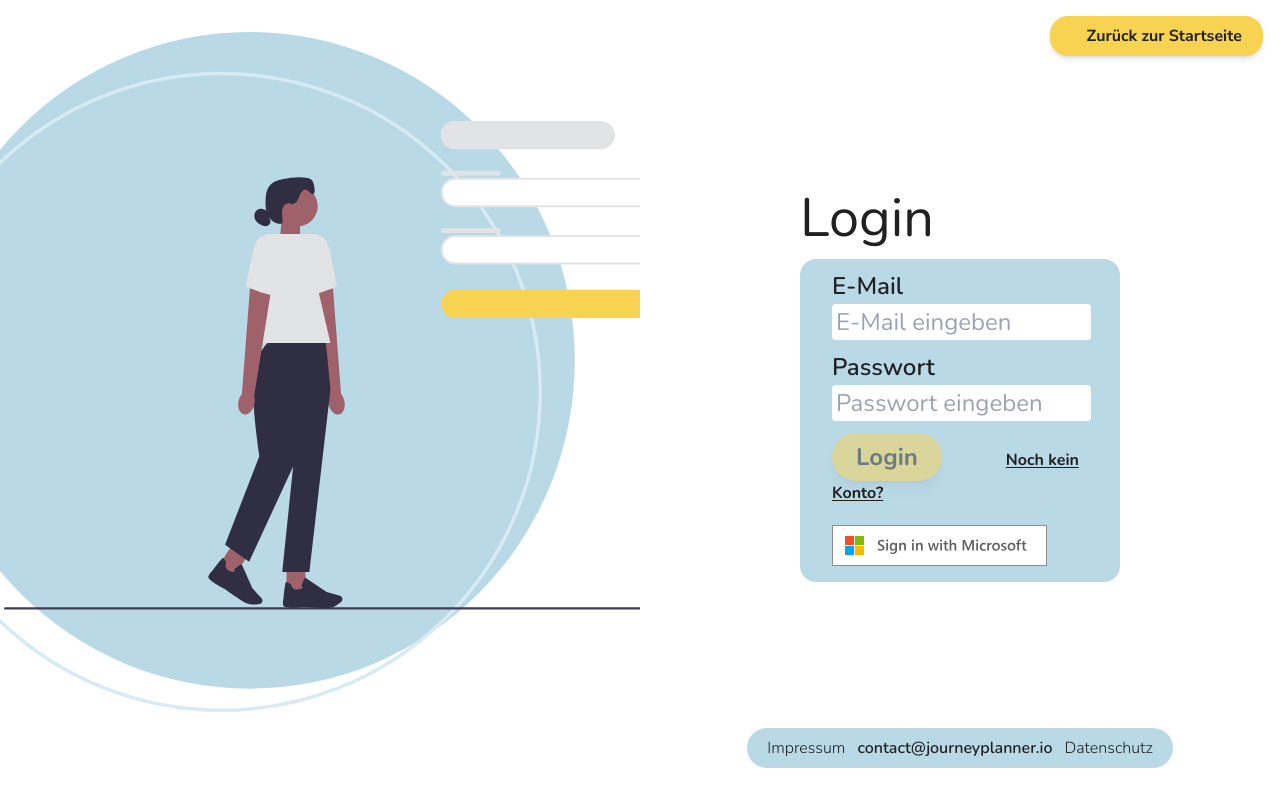
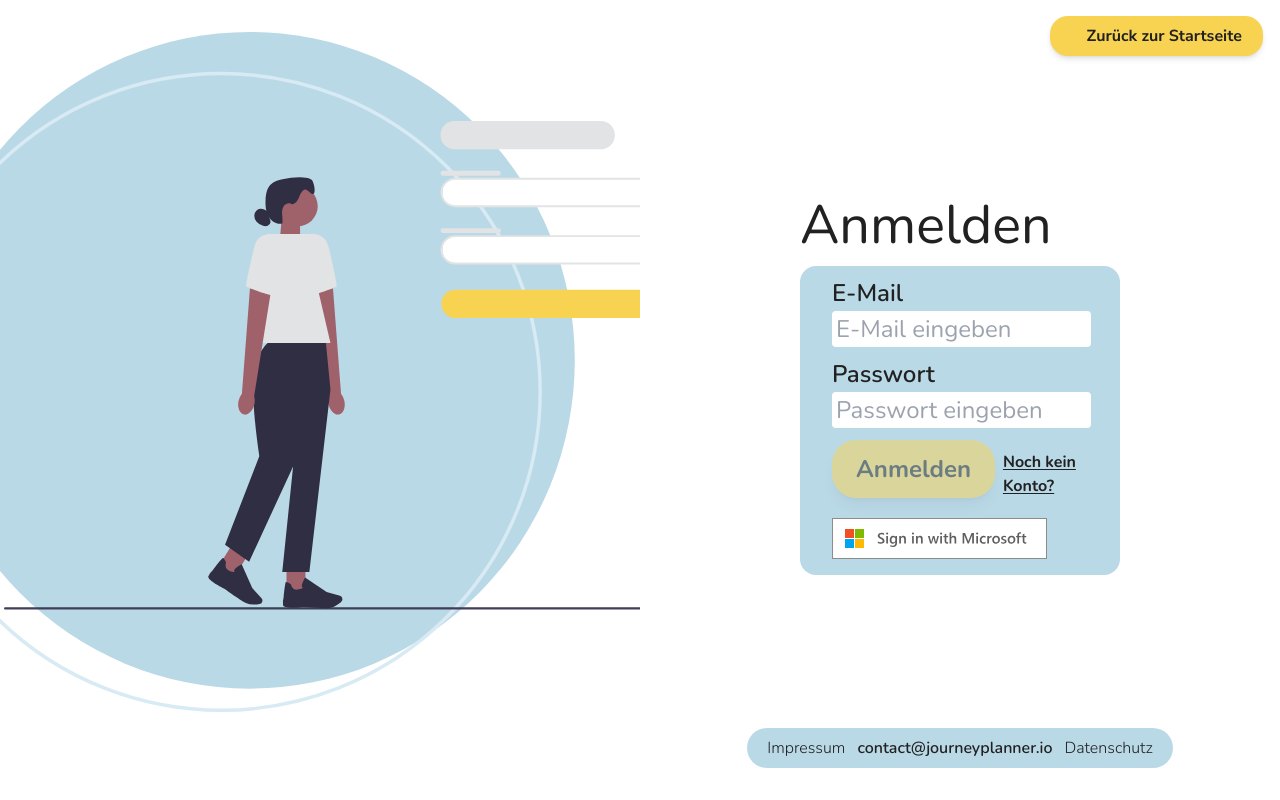
Before and after one commit to JourneyPlanner/JourneyPlanner-old, a Vue app: page /login in a window 1280 px wide. Built offline with nearby package versions, Linux system fonts and the light colour scheme; no server answers; a web font is replaced by a local one.

Commit message:
fix buttons (#126)
* fix: fixed typos

* fixed wording & shadow/hover

* fix: fixed buttons in login view

```diff
--- a/src/views/LoginView.vue
+++ b/src/views/LoginView.vue
@@ -161,7 +161,7 @@ onMounted(() => {
 
         <BackToHomeButton class="absolute top-[2%] w-2/12 left-[82vw] pr-4"/>
         <div class="form xl:w-1/2 md:w-[80%] sm:w-[80%]">
-          <h1 class="xl:text-3xl md:text-3xl sm:text-3xl pl-6.1538em font-nunito pt-[15%]">Login</h1>
+          <h1 class="xl:text-3xl md:text-3xl sm:text-3xl pl-6.1538em font-nunito pt-[15%]">Anmelden</h1>
           <form class="bg-primary rounded-2xl xl:w-[25vw] md:w-[50vw] sm:w-[75vw]">
             <div class="inside flex flex-col pl-8 ">
               <h2 class="col-start-1 text-xl font-nunito font-semibold">E-Mail</h2>
@@ -170,14 +170,14 @@ onMounted(() => {
               <h2 class="text-xl font-nunito font-semibold">Passwort</h2>
               <input v-model=v$.password.$model class="font-nunito text-xl" placeholder="Passwort eingeben"
                      type="password" @keyup.enter="signIn">
-              <div class="my-3">
+              <div class="my-3 flex flex-row justify-between">
                 <button :disabled="v$.$invalid"
                         class="disabled:opacity-50 bg-call-to-action border-call-to-action rounded-3xl font-nunito text-xl font-bold p-1.5 px-6 hover:opacity-80 shadow-lg"
                         type="button"
-                        @click="signIn">Login
+                        @click="signIn">Anmelden
                 </button>
                 <RouterLink
-                    class="font-nunito text-base font-bold px-2 break-after-all underline underline-offset-2 lg:ml-14"
+                    class="font-nunito text-base font-bold px-2 break-after-all mt-2.5 2xl:mr-10 underline underline-offset-2"
                     to="register">Noch kein Konto?
                 </RouterLink>
               </div>
```
